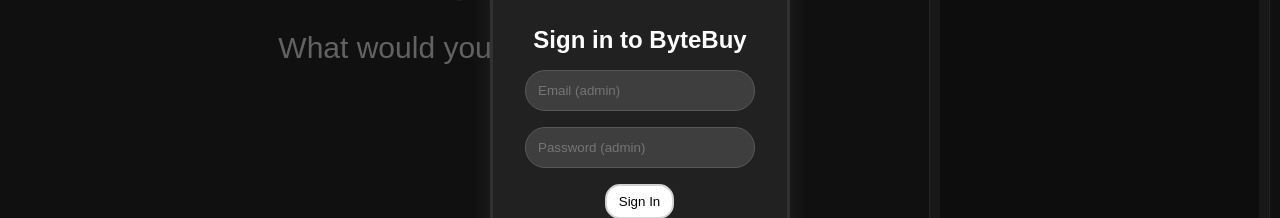
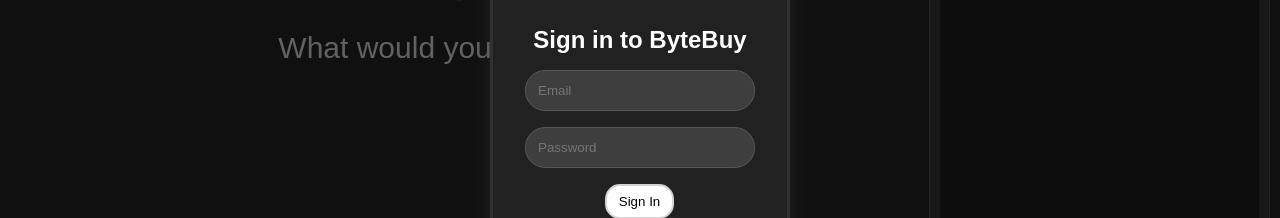
Before and after one commit to S-Banna/ByteBuy, a Next.js app: page / in a window 1280 px wide. Shown: the part 289-507 px from the top of the page. Built offline with nearby package versions, Linux system fonts and the light colour scheme.

Commit message:
handleLogin signs in with credentials if not already user

```diff
--- a/app/page.tsx
+++ b/app/page.tsx
@@ -37,14 +37,31 @@
                 headers: { "Content-Type": "application/json" },
                 body: JSON.stringify({ email, password })
             });
+
             if (res.ok) {
                 setIsLoggedIn(true);
                 setShowLoginPopup(false);
                 setLoginError("");
+                return;
+            }
+
+            // login failed — try to create account with same credentials
+            const signupRes = await fetch("/api/auth/signup", {
+                method: "POST",
+                headers: { "Content-Type": "application/json" },
+                body: JSON.stringify({ email, password })
+            });
+
+            if (signupRes.ok) {
+                setIsLoggedIn(true);
+                setShowLoginPopup(false);
+                setLoginError("");
             } else {
+                // signup also failed — email exists but wrong password
                 const data = await res.json();
                 setLoginError(data.error ?? "Invalid credentials");
             }
+
         } catch {
             setLoginError("Network error");
         }
@@ -243,7 +260,7 @@
 
                         <input
                             type="text"
-                            placeholder="Email (admin)"
+                            placeholder="Email"
                             value={email}
                             onChange={(e) => setEmail(e.target.value)}
                             onKeyDown={(e) => e.key === "Enter" && handleLogin()}
@@ -252,7 +269,7 @@
 
                         <input
                             type="password"
-                            placeholder="Password (admin)"
+                            placeholder="Password"
                             value={password}
                             onChange={(e) => setPassword(e.target.value)}
                             onKeyDown={(e) => e.key === "Enter" && handleLogin()}
```
